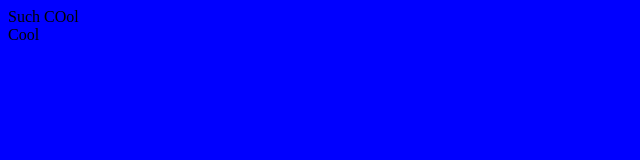
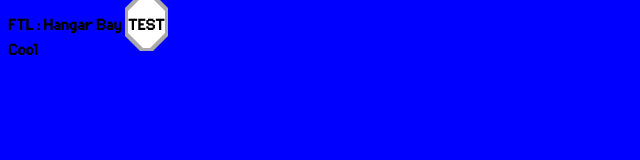
Before and after one commit to stolksdorf/FTLHangarBay, a website: page public/index.html in a window 1280 px wide. Shown: the whole page, without its empty margins (0-640 px from the left). Drawn offline with nearby package versions, Linux system fonts and the light colour scheme.

Commit message:
Setup grunt watch, added in cut corners less

```diff
--- a/Gruntfile.js
+++ b/Gruntfile.js
@@ -5,7 +5,7 @@ module.exports = function(grunt) {
 		less: {
 			all: {
 				src: './public/index.less',
-				dest: './public/static/style.css'
+				dest: './public/distrib.css'
 			}
 		},
 		watch: {
--- /dev/null
+++ b/public/distrib.css
@@ -0,0 +1,68 @@
+@font-face {
+  font-family: Bitmap;
+  src: url('/font/Bitmap-Regular.ttf');
+}
+body {
+  font-family: Bitmap;
+  font-weight: 800;
+  background-color: blue;
+}
+.module {
+  background-color: #ffffff;
+  position: relative;
+  display: inline-block;
+  background: white;
+  z-index: 5;
+}
+.module:before,
+.module:after {
+  content: "";
+  position: absolute;
+  display: block;
+  left: 0;
+  box-sizing: border-box;
+  width: 100%;
+  border-color: transparent;
+  border-style: solid;
+  border-width: 15px;
+}
+.module:before {
+  top: -15px;
+  border-top-width: 0;
+  border-bottom-color: #ffffff;
+}
+.module:after {
+  bottom: -15px;
+  border-top-color: #ffffff;
+  border-bottom-width: 0;
+}
+.border {
+  z-index: 2;
+  display: inline-block;
+  background: #aaaaaa;
+  position: relative;
+  background-color: #aaaaaa;
+  padding: 3px;
+}
+.border:before,
+.border:after {
+  content: "";
+  position: absolute;
+  display: block;
+  left: 0;
+  box-sizing: border-box;
+  width: 100%;
+  border-color: transparent;
+  border-style: solid;
+  border-width: 15px;
+}
+.border:before {
+  top: -15px;
+  border-top-width: 0;
+  border-bottom-color: #aaaaaa;
+}
+.border:after {
+  bottom: -15px;
+  border-top-color: #aaaaaa;
+  border-bottom-width: 0;
+}
--- a/public/index.html
+++ b/public/index.html
@@ -4,13 +4,19 @@
 		<script src="https://ajax.googleapis.com/ajax/libs/jquery/1.10.2/jquery.min.js" ></script>
 		<script src="//cdnjs.cloudflare.com/ajax/libs/underscore.js/1.5.2/underscore-min.js" ></script>
 
-		<link rel="stylesheet" type="text/css" href="/static/style.css" />
+		<link rel="stylesheet" type="text/css" href="/distrib.css" />
 	</head>
 
 	<body>
 		<title>FTL: Hangar Bay</title>
 
-		Such COol
+		FTL : Hangar Bay
+
+		<div class='border'>
+			<div class='module'>
+				TEST
+			</div>
+		</div>
 
 		<footer>
 			Cool
--- a/public/index.less
+++ b/public/index.less
@@ -1,3 +1,67 @@
+
+@color-gray : #aaa;
+
+@font-face{
+	font-family : Bitmap;
+	src         : url('/font/Bitmap-Regular.ttf');
+}
+
 body{
+	font-family : Bitmap;
+	font-weight : 800;
 	background-color: blue;
 }
+
+.cut(@size, @color){
+	position: relative;
+	background-color: @color;
+
+	&:before,&:after {
+		content      : "";
+
+		position     : absolute;
+		display      : block;
+		left         : 0;
+		box-sizing   : border-box;
+
+		width        : 100%;
+
+		border-color : transparent;
+		border-style : solid;
+		border-width : @size;
+	}
+	&:before {
+		top                 : -@size;
+		border-top-width    : 0;
+		border-bottom-color : @color;
+	}
+	&:after {
+		bottom              : -@size;
+		border-top-color    : @color;
+		border-bottom-width : 0;
+	}
+}
+
+.module {
+	.cut(15px, white);
+
+	position   : relative;
+	display    : inline-block;
+
+	background : white;
+
+	z-index: 5;
+}
+
+.border{
+
+
+	z-index: 2;
+
+	display    : inline-block;
+
+	background : @color-gray;
+	.cut(15px, @color-gray);
+
+	padding : 3px;
+}
--- a/public/static/style.css
+++ b/public/static/style.css
@@ -1,3 +1,7 @@
+@font-face {
+  font-family: Bitmap;
+  src: url(sansation_light.woff);
+}
 body {
   background-color: blue;
 }
```
Also changed, not shown: public/font/Bitmap-Regular.ttf (added).
